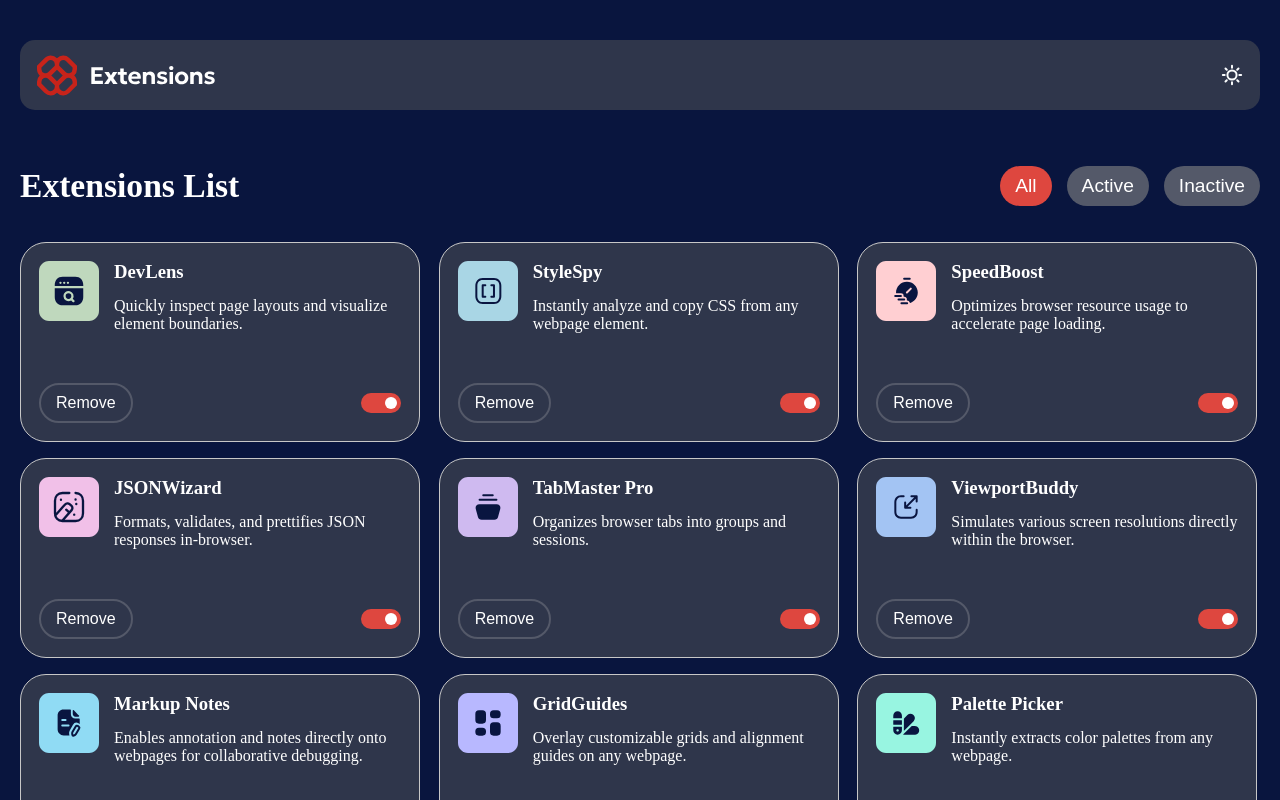
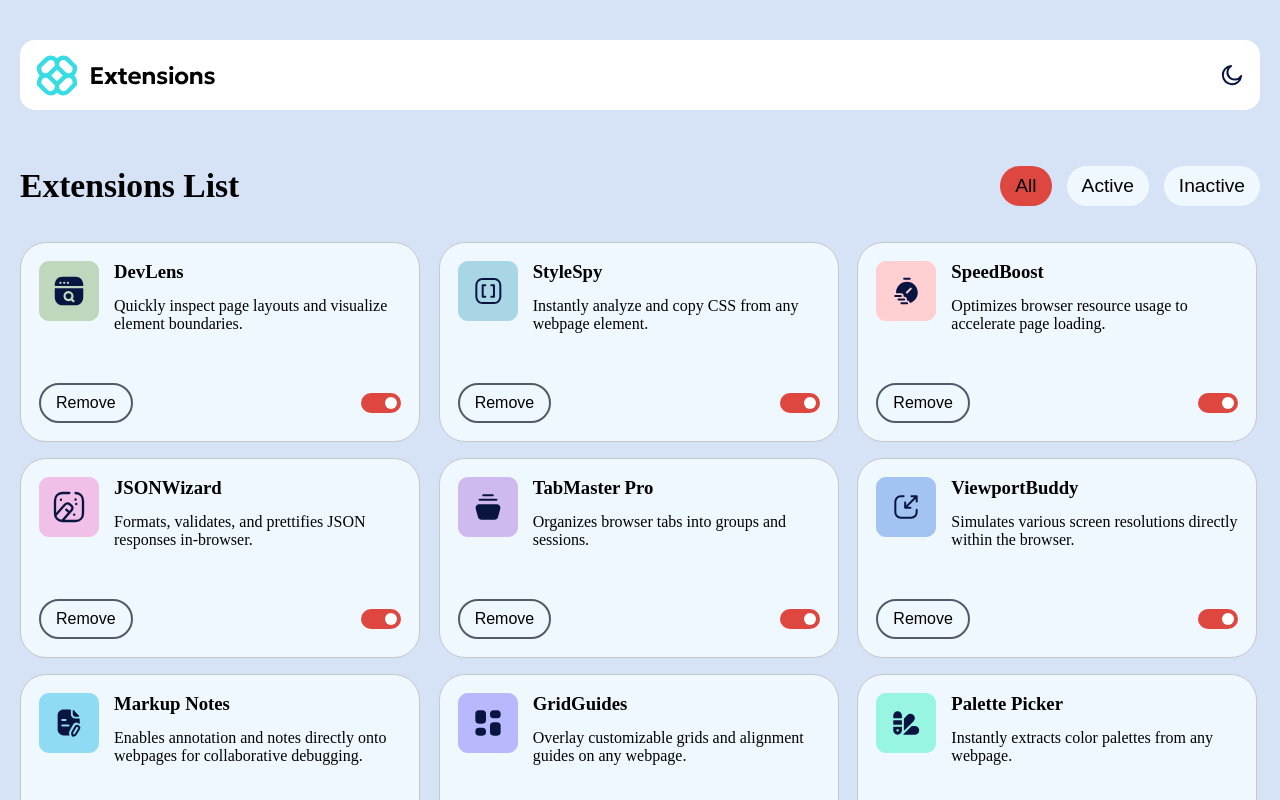
Before and after one commit to robin1117/JS_Projects, a plain HTML site: page browser-extensions-manager-ui-main/index.html in a window 1280 px wide. Both pictures are taken after a click on the picture 1232 px from the left and 75 px from the top of the page. Shown: the top 800 px of the page. Drawn offline with Linux system fonts and the light colour scheme.

Commit message:
i made a mechanism of light mode UI , by just adding a sigle class(light) in body element using JS , By default Ui renders in Dark mode !

```diff
--- a/browser-extensions-manager-ui-main/index.html
+++ b/browser-extensions-manager-ui-main/index.html
@@ -25,7 +25,7 @@
     <link rel="stylesheet" href="style.css" />
     <script src="./script.js" defer></script>
   </head>
-  <body>
+  <body class="">
     <main class="container .light-mode">
       <div class="head">
         <img src="./assets/images/logo.svg" alt="logo" />
--- a/browser-extensions-manager-ui-main/script.js
+++ b/browser-extensions-manager-ui-main/script.js
@@ -54,8 +54,8 @@ function render(data) {
               </label>
             </div>
           </div>`;
-        });
-        gridContainer.innerHTML = e1;
+    });
+    gridContainer.innerHTML = e1;
     // gridContainer.innerHTML = "Kuch to hey";
   } else {
     gridContainer.innerHTML = "";
@@ -95,10 +95,19 @@ function filter(type) {
   }
 }
 
-// const toggleBtn = document.querySelector('img[alt="dark-light"]');
-// const body = document.body;
+const toggleBtn = document.querySelector('img[alt="dark-light"]');
+const body = document.body;
 
-// toggleBtn.addEventListener('click', () => {
-//   body.classList.toggle('light-mode');
-//   body.classList.toggle('dark-mode');
-// });
+let bool = true;
+toggleBtn.addEventListener("click", () => {
+  body.classList.toggle("light");
+  if (bool) {
+    toggleBtn.src = "./assets/images/icon-moon.svg";
+    console.log(bool);
+    bool = !bool;
+  } else {
+    toggleBtn.src = "./assets/images/icon-sun.svg";
+    bool = !bool;
+    console.log(bool);
+  }
+});
--- a/browser-extensions-manager-ui-main/style.css
+++ b/browser-extensions-manager-ui-main/style.css
@@ -208,11 +208,48 @@ input:checked + .slider:before {
   transform: translateX(20px);
 }
 
-.filter .controls .Active{
+ .filter .controls .Active{
   background-color: hsl(3, 71%, 56%);
 }
 
+
 /*---------------------- light mode  */
+body.light{
+background-color: hsl(217, 61%, 90%);
+}
+body.light .head{
+  color: black;
+background-color: white;
+}
+body.light .head img[alt="logo"]{
+ mix-blend-mode: difference;
+}
+
+body.light .filter{
+  color: black;
+}
+body.light .filter .controls .btn{
+  color: black;
+  background-color: aliceblue;
+}
+body.light .filter .controls .btn:hover{
+  color: rgb(255, 255, 255);
+  background-color: hsl(3, 71%, 56%);
+}
+body.light .gridcontainer .e1{
+  color: black;
+  background-color: aliceblue;
+}
+body.light .gridcontainer .e1 .btns .btn{
+  color: black;
+  background-color: aliceblue;
+}
+
+body.light .filter .controls .Active
+ {
+    background-color: hsl(3, 71%, 56%);
+}
+
 
 /* --------------Require Light mod------------------- */
 
```
